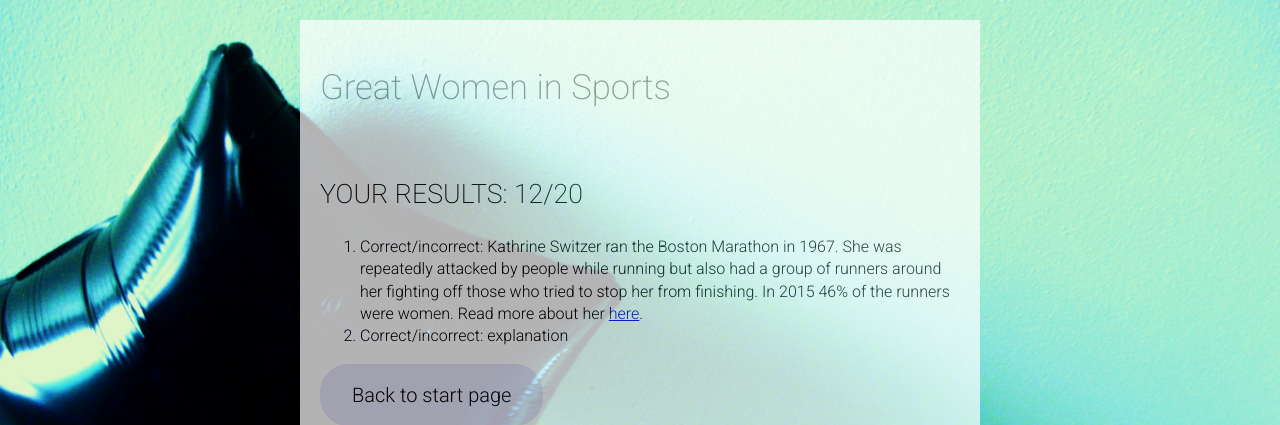
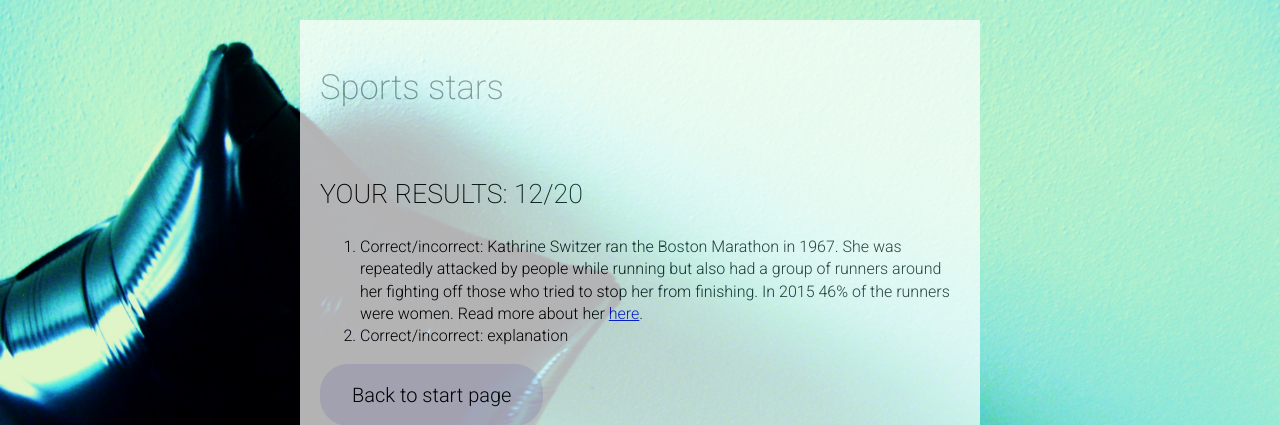
Before and after one commit to annamalkan/quiz-site, a Django app: page /quiz/fotboll/completed/ in a window 1280 px wide. Shown: the top 425 px of the page. Run offline with Django 3.2, Linux system fonts and the light colour scheme.

Commit message:
renamed quiz

```diff
--- a/quiz/templates/quiz/completed.html
+++ b/quiz/templates/quiz/completed.html
@@ -8,7 +8,7 @@
 	</head>
 
 	<body class="bodybackgroundimage">
-		<h1>Great Women in Sports</h1>
+		<h1>Sports stars</h1>
 		<br>
 			<h2>
 			YOUR RESULTS: {{correct}}/{{total}}
```
